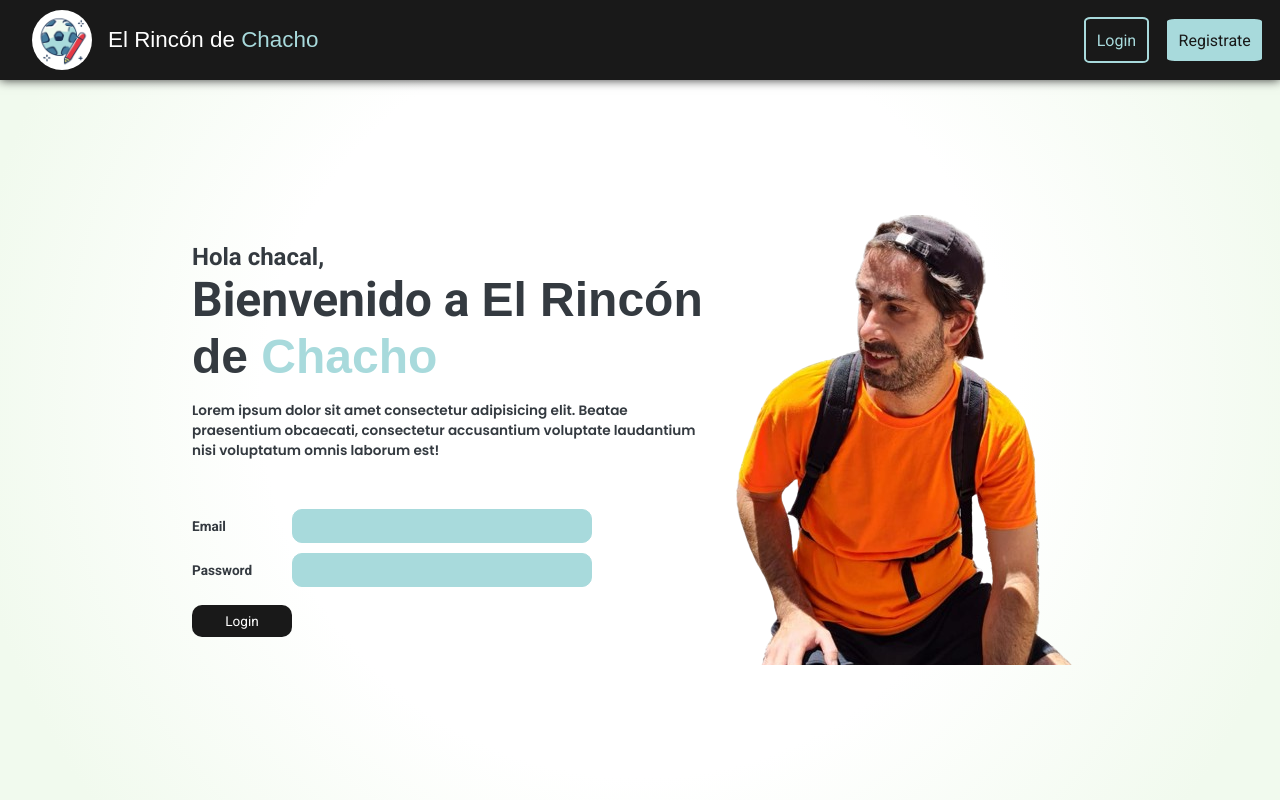
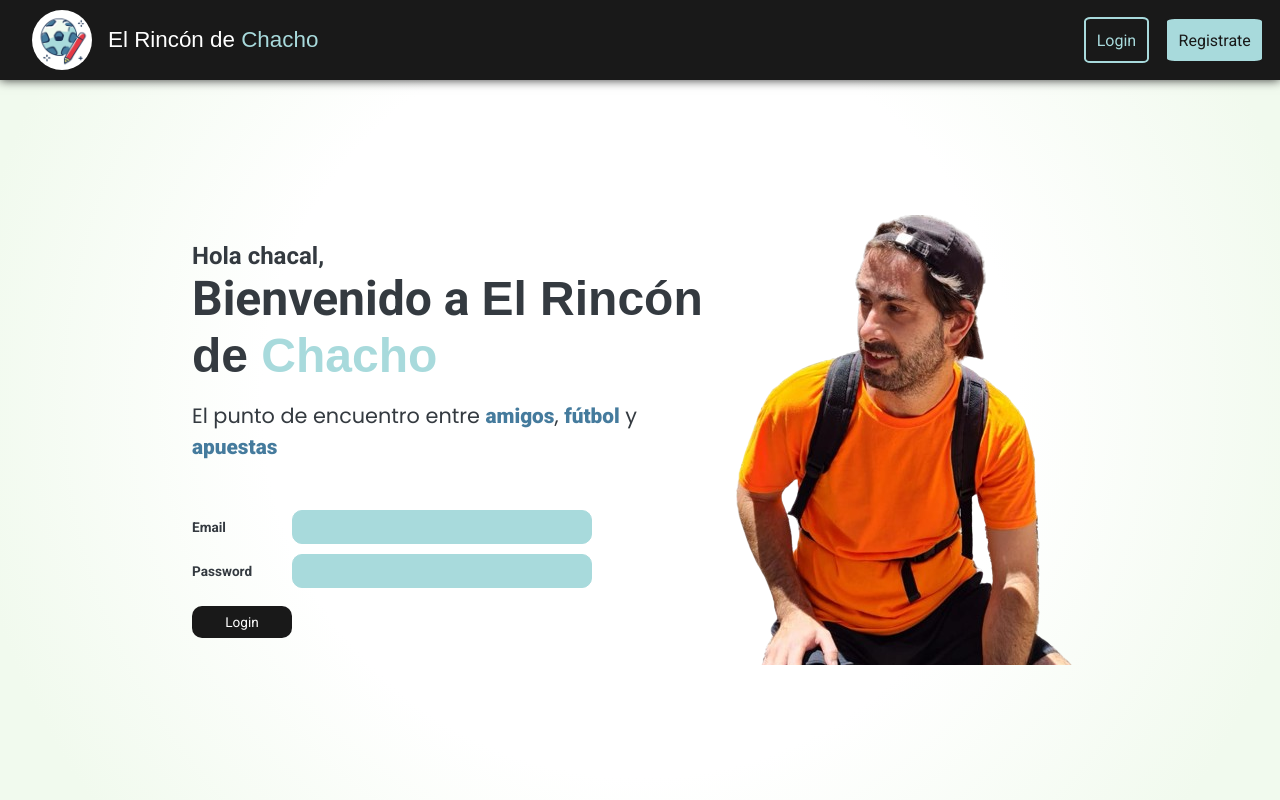
Before and after one commit to TeoGoerens/rincon-de-chacho, a React (Create React App) app in the folder frontend/: page / in a window 1280 px wide. Built offline with nearby package versions, Linux system fonts and the light colour scheme; a web font is replaced by a local one.

Commit message:
agregado del login

```diff
--- a/frontend/src/components/Users/Login/userLogin.jsx
+++ b/frontend/src/components/Users/Login/userLogin.jsx
@@ -71,9 +71,8 @@ const UserLogin = () => {
           </span>
         </h1>
         <h4>
-          Lorem ipsum dolor sit amet consectetur adipisicing elit. Beatae
-          praesentium obcaecati, consectetur accusantium voluptate laudantium
-          nisi voluptatum omnis laborum est!
+          El punto de encuentro entre <span>amigos</span>, <span>fútbol</span> y{" "}
+          <span>apuestas</span>
         </h4>
 
         <form onSubmit={formik.handleSubmit}>
--- a/frontend/src/components/Users/Login/userLoginStyles.css
+++ b/frontend/src/components/Users/Login/userLoginStyles.css
@@ -40,7 +40,14 @@
 .hero-text h4 {
   margin-top: 1rem;
   font-family: var(--secondary-font);
-  font-size: 0.85rem;
+  font-size: 1.3rem;
+  font-weight: 400;
+}
+
+.hero-text h4 span {
+  font-family: var(--primary-font);
+  color: var(--secondary-color);
+  font-weight: 800;
 }
 
 .hero-text form {
```
